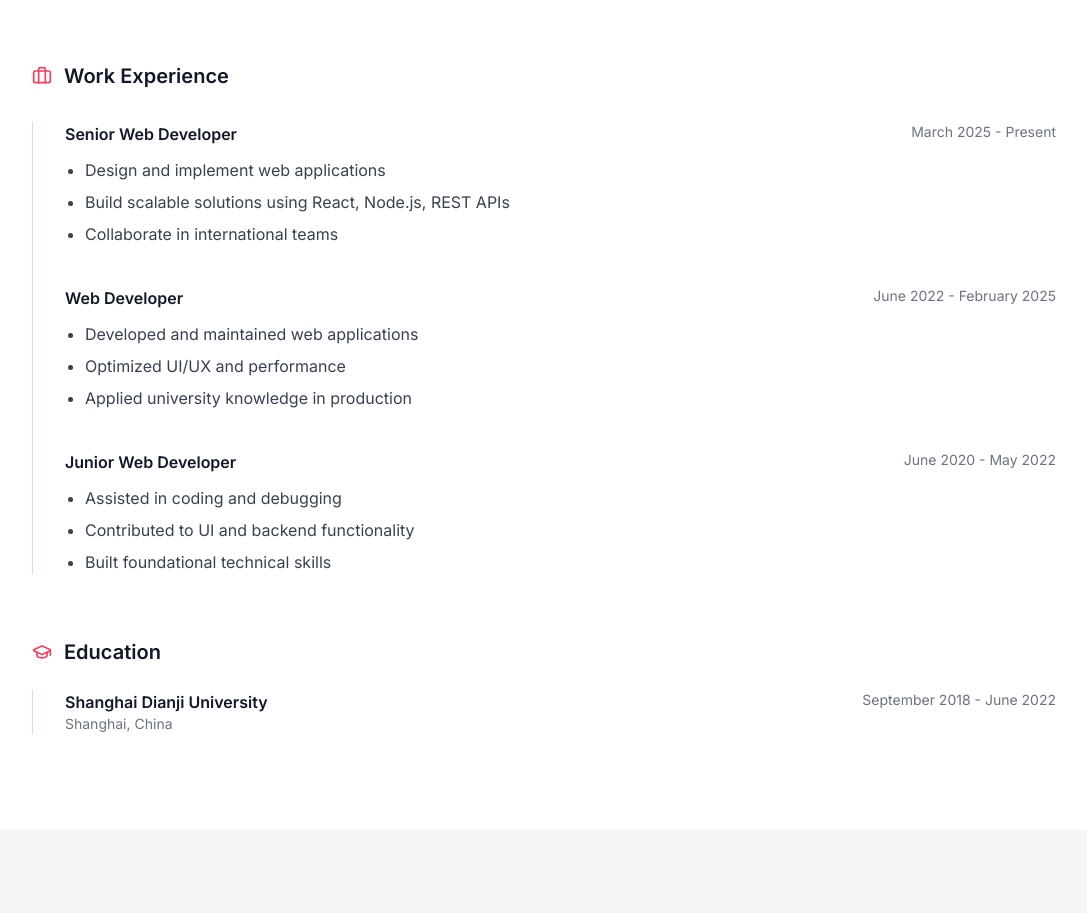
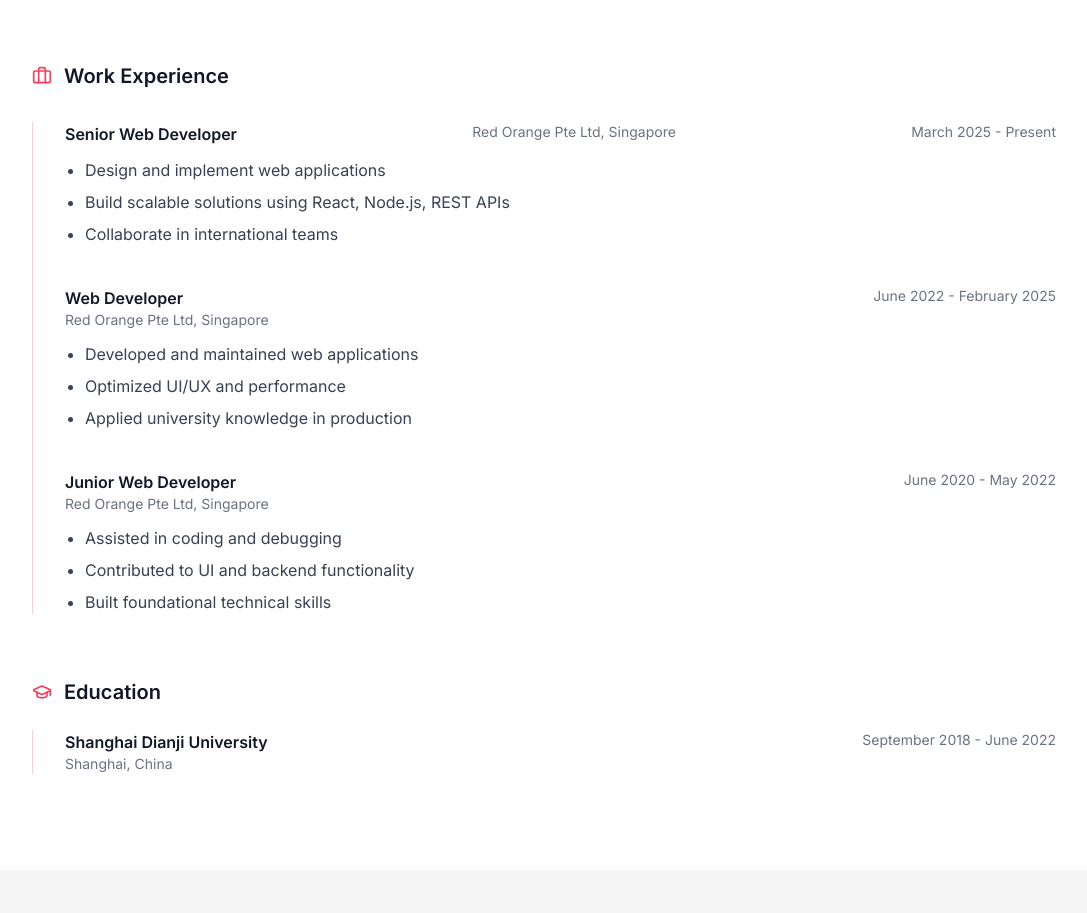
Before and after one commit to modernWebDev9/Portfolio, a React (Vite) app: page / in a window 1280 px wide. Shown: the part 1040-1953 px from the top of the page, without its empty margins (96-1183 px from the left). Built offline with nearby package versions, Linux system fonts and the light colour scheme.

Commit message:
content change

```diff
--- a/src/components/About.jsx
+++ b/src/components/About.jsx
@@ -48,7 +48,7 @@
 
               <div className="flex justify-between">
                 <h4 className="font-semibold">Senior Web Developer</h4>
-
+                 <p className="text-sm text-gray-500">Red Orange Pte Ltd, Singapore</p>
                 <span className="text-sm text-gray-500">
                   March 2025 - Present
                 </span>
@@ -66,6 +66,7 @@
               <div className="flex justify-between">
                 <div>
                   <h4 className="font-semibold">Web Developer</h4>
+                  <p className="text-sm text-gray-500">Red Orange Pte Ltd, Singapore</p>
                 </div>
                 <span className="text-sm text-gray-500">
                   June 2022 - February 2025
@@ -84,6 +85,7 @@
               <div className="flex justify-between">
                 <div>
                   <h4 className="font-semibold">Junior Web Developer</h4>
+                  <p className="text-sm text-gray-500">Red Orange Pte Ltd, Singapore</p>
                 </div>
                 <span className="text-sm text-gray-500">
                   June 2020 - May 2022
```
